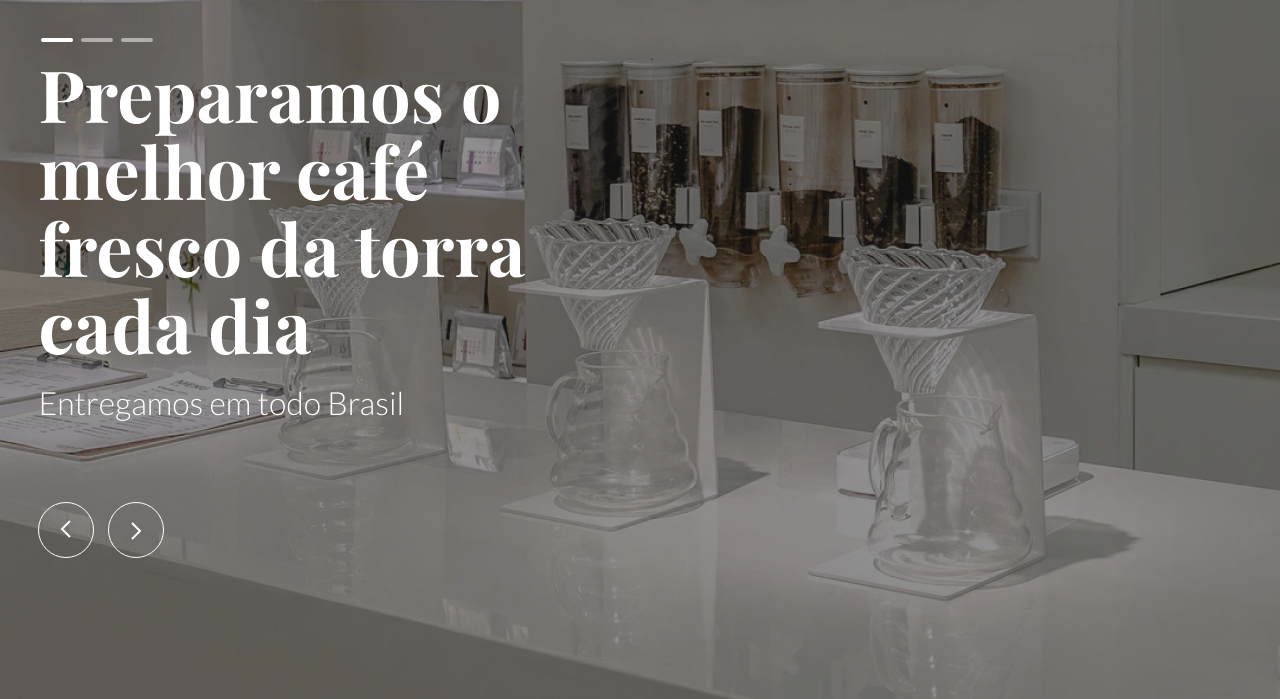
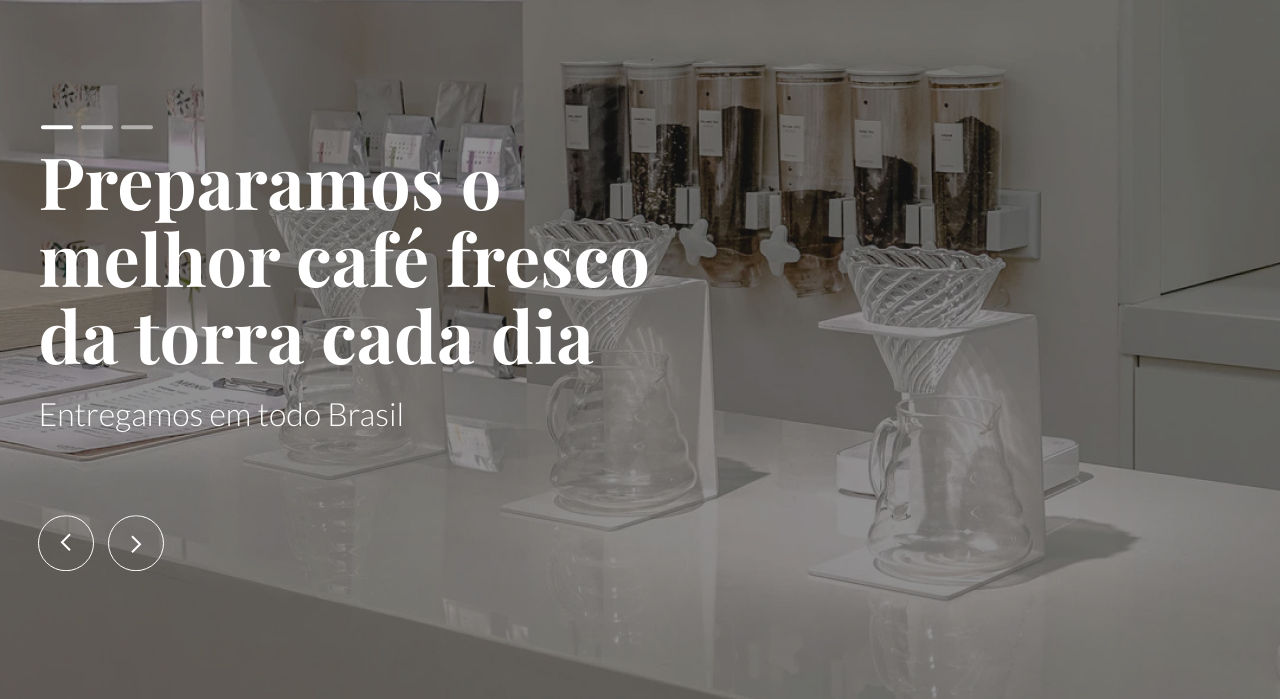
Before and after one commit to vini205/Coffee, a plain HTML site: page index.html in a window 1280 px wide. Shown: the part 101-800 px from the top of the page. Drawn offline with nearby package versions, Linux system fonts and the light colour scheme.

Commit message:
Alterações referente ao módulo 7

```diff
--- a/css/index.css
+++ b/css/index.css
@@ -1,6 +1,3 @@
-
-@import url('https://fonts.googleapis.com/css2?family=Playfair+Display:wght@500;600;700&display=swap');
-@import url('https://fonts.googleapis.com/css2?family=Lato:wght@300;400;900&display=swap');
 body{
   margin: 0;
   padding: 0;
@@ -8,7 +5,7 @@ body{
 }
 .hero{
   box-sizing: border-box;
-  background-image: url('../img/fundoHero.png');
+  background-image: url('../img/prelude-bg.jpg');
   margin: 0;
   padding: 0;
   height: 100vh;
@@ -24,6 +21,11 @@ body{
 }
 .container-flex-spaced{
   justify-content: space-between;
+}
+.hero__holder{
+  position: absolute;
+  transform: translateY(-50%);
+  top: 50%;
 }
 .slider-tracks{
   margin-top: 8%;
--- a/index.html
+++ b/index.html
@@ -6,7 +6,8 @@
   <meta name="viewport" content="width=device-width, initial-scale=1.0">
   <title>Coffe</title>
   <link rel="stylesheet" href="css/index.css">
-
+  <link rel="stylesheet" href="https://fonts.googleapis.com/css2?family=Lato:wght@300;400;900&display=swap">
+  <link rel="stylesheet" href="https://fonts.googleapis.com/css2?family=Playfair+Display:wght@500;600;700&display=swap">
 </head>
 <body>
   <section class="hero">
@@ -15,7 +16,8 @@
       <img alt='logo' src="img/BlackCoffeelogo.png">
       <img alt='Sacola de compras' src="img/Vectorbag.svg">
     </header>
-    <div class='slider-tracks'>
+    <div class="hero__holder">
+      <div class='slider-tracks' >
         <div class='slider-track__items slider-track__items--active' tabindex=0></div>
         <div class='slider-track__items' tabindex=1></div>
         <div class='slider-track__items' tabindex=2></div>
@@ -27,6 +29,7 @@
       <div class="setas">
         <img class="btn-seta" src="img/seta.svg">
         <img src="img/seta.svg">
+      </div>
     </div>
   </section>
   <main>
```
Also changed, not shown: img/fundoHero.png (deleted), img/prelude-bg.jpg (added). Lines whose indentation alone changed are shown as unchanged.
